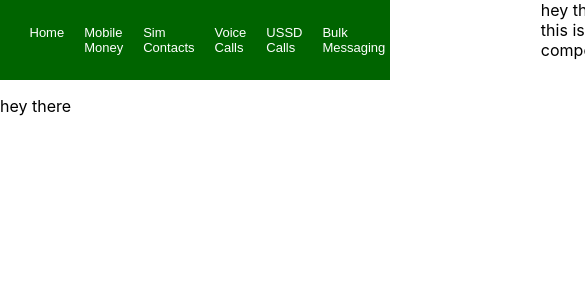
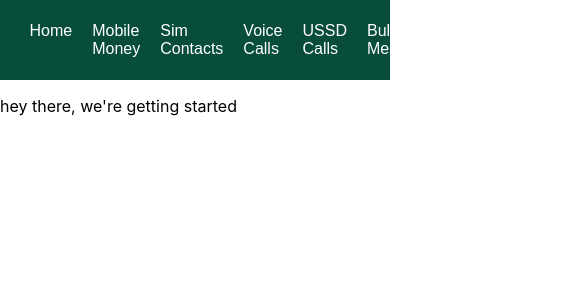
Before and after one commit to Saemkenya/sim-infra-ui, a React (Create React App) app: page / in a window 390 px wide. Shown: the top 300 px of the page, 585 px wide, since content can reach past the window. Built offline with nearby package versions, Linux system fonts and the light colour scheme.

Commit message:
so far we're good. we can now proceed to making it responsive
Signed-off-by: Sam516-Dev <samuelnjoroge3455@gmail.com>

```diff
--- a/src/App.js
+++ b/src/App.js
@@ -1,5 +1,5 @@
-import Navbar from './components/Navbar';
-import React from 'react';
+import Navbar from "./components/Navbar";
+import React from "react";
 import "./App.css";
 import { BrowserRouter as Router, Routes, Route } from "react-router-dom";
 
@@ -7,7 +7,7 @@ function App() {
   return (
     <Router>
       <Navbar />
-    <p> hey there </p>
+      <p> hey there, we're getting started </p>
       <Routes>
         <Route path="/" />
         <Route path="/money" />
@@ -19,8 +19,6 @@ function App() {
         <Route path="/whatsapp" />
       </Routes>
     </Router>
-
-
   );
 }
 
--- a/src/components/Navbar.js
+++ b/src/components/Navbar.js
@@ -27,7 +27,7 @@ function Navbar() {
           </NavbarLinkContainer>
         </LeftContainer>
 
-        <RightContainer>hey there this is right component</RightContainer>
+        <RightContainer>hey, this is the right component </RightContainer>
       </NavbarInnerContainer>
 
       <NavbarExtendedContainer> </NavbarExtendedContainer>
--- a/src/components/Navbar.styles.js
+++ b/src/components/Navbar.styles.js
@@ -1,11 +1,10 @@
 import styled from "styled-components";
 import { Link } from "react-router-dom";
 
-
 export const NavbarContainer = styled.nav`
   width: 100%;
-height: 80px;
-background-color: darkgreen;
+  height: ${(props) => (props.extendNavbar ? "100vh" : "80px")};
+  background-color: #084d3b;
   display: flex;
   flex-direction: row;
 `;
@@ -24,27 +23,22 @@ justify-content: flex-end;
   padding-right: 50px;
 `;
 
-export const NavbarInnerContainer = styled.div `
+export const NavbarInnerContainer = styled.div`
   width: 100%;
   height: 80px;
   display: flex;
 `;
 
-
 export const NavbarLink = styled(Link)`
   color: white;
-  font-size: small;
+  font-size: medium;
   font-family: Arial, Helvetica, sans-serif;
   text-decoration: none;
   margin: 10px;
 `;
 
-
-export const NavbarLinkContainer = styled.div `
+export const NavbarLinkContainer = styled.div`
   display: flex;
-
 `;
 
-export const NavbarExtendedContainer = styled.div`
-
-`;
+export const NavbarExtendedContainer = styled.div``;
```
Lines whose indentation alone changed are shown as unchanged.
